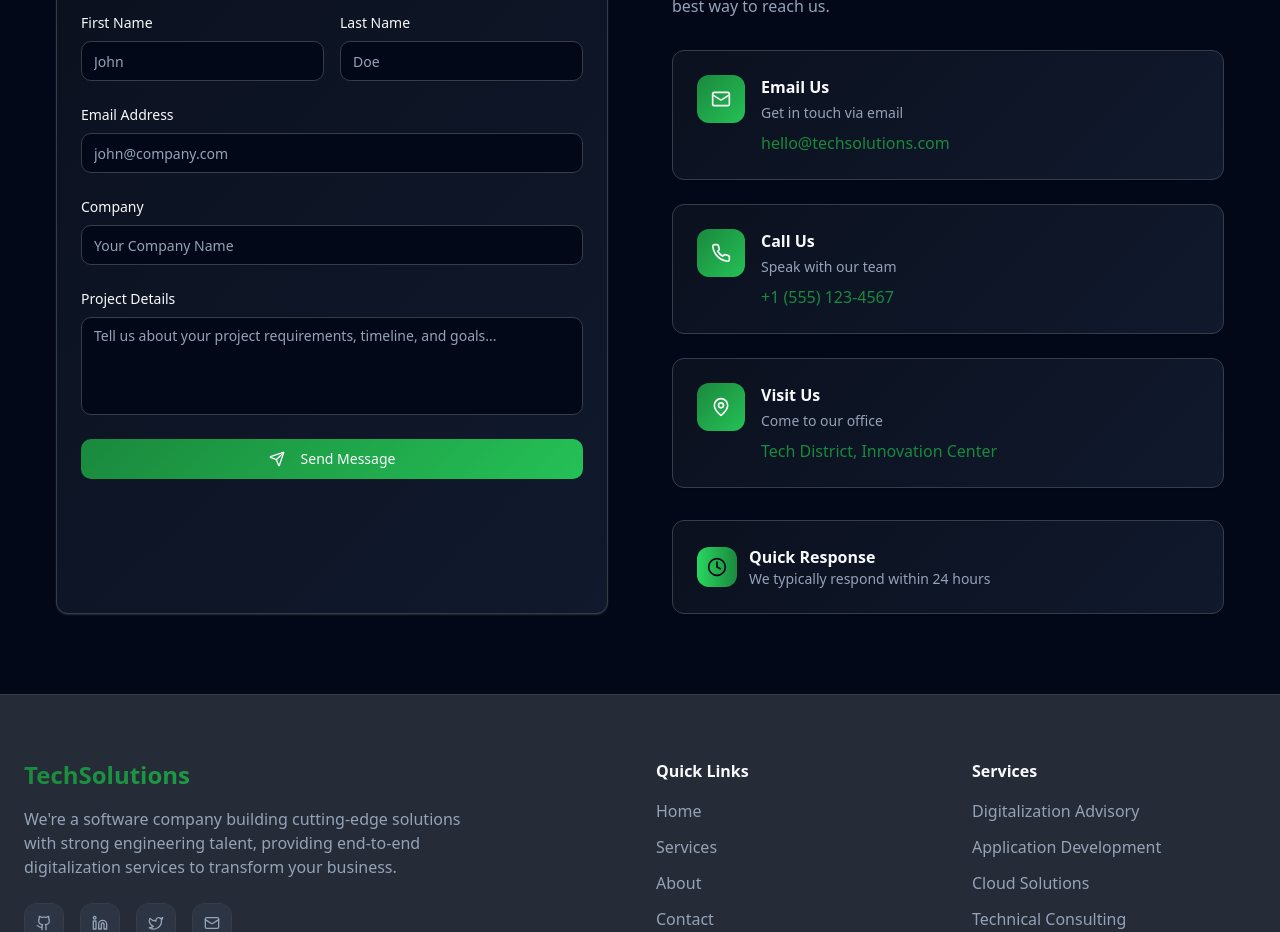
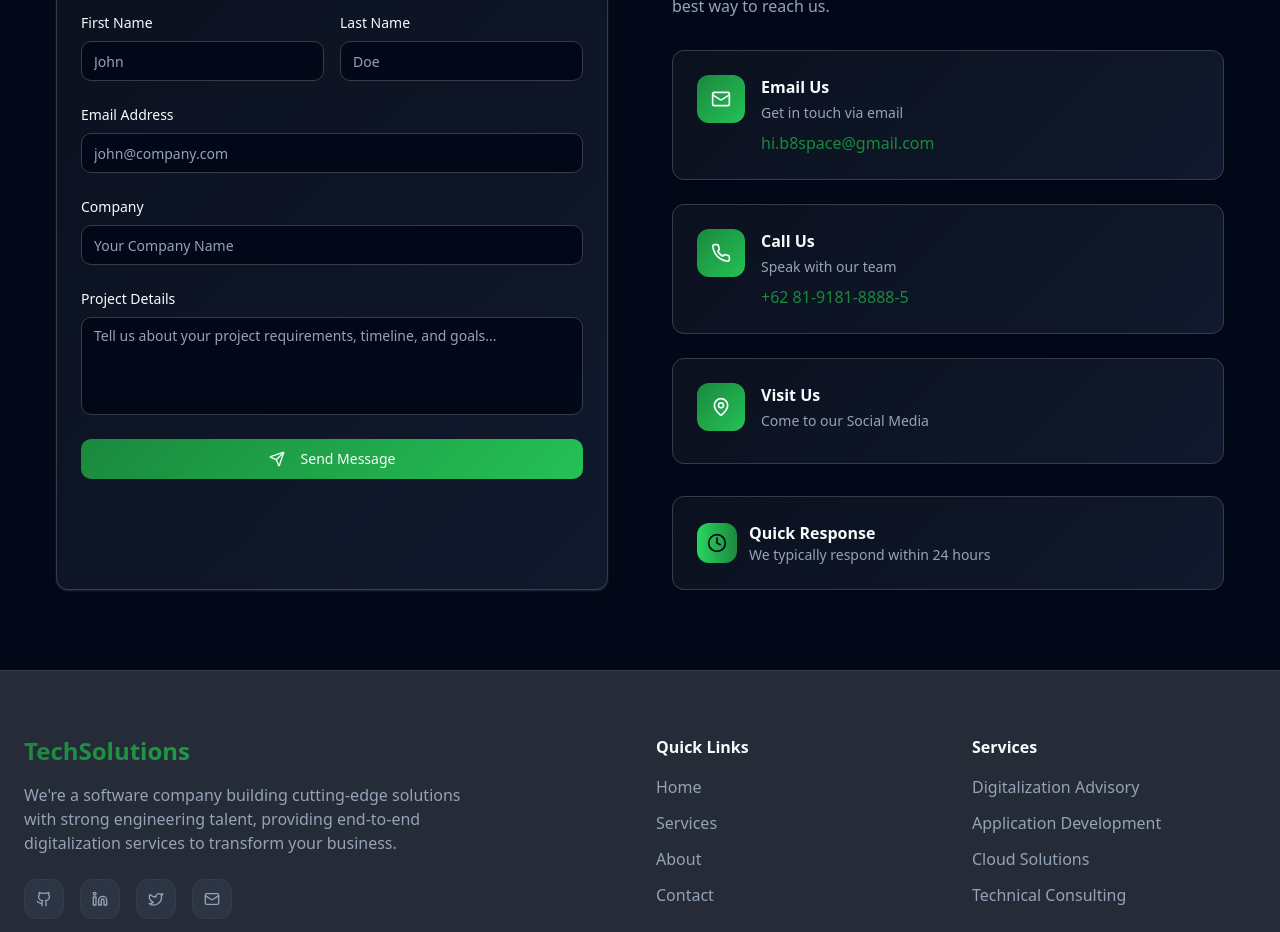
Before and after one commit to raymondsugiarto/b8space-web, a React (Vite) app: page / in a window 1280 px wide. Shown: the part 3260-4192 px from the top of the page. Built offline with nearby package versions, Linux system fonts and the light colour scheme; the HTML template or start-up script is replaced by a standard one.

Commit message:
add animation & change contact

```diff
--- a/src/components/Contact.tsx
+++ b/src/components/Contact.tsx
@@ -20,21 +20,21 @@ const Contact = () => {
       icon: Mail,
       title: "Email Us",
       description: "Get in touch via email",
-      value: "hello@techsolutions.com",
-      action: "mailto:hello@techsolutions.com"
+      value: "hi.b8space@gmail.com",
+      action: "mailto:hi.b8space@gmail.com"
     },
     {
       icon: Phone,
       title: "Call Us",
       description: "Speak with our team",
-      value: "+1 (555) 123-4567",
-      action: "tel:+15551234567"
+      value: "+62 81-9181-8888-5",
+      action: "tel:+6281918188885"
     },
     {
       icon: MapPin,
       title: "Visit Us",
-      description: "Come to our office",
-      value: "Tech District, Innovation Center",
+      description: "Come to our Social Media",
+      value: "",
       action: "#"
     }
   ];
```
